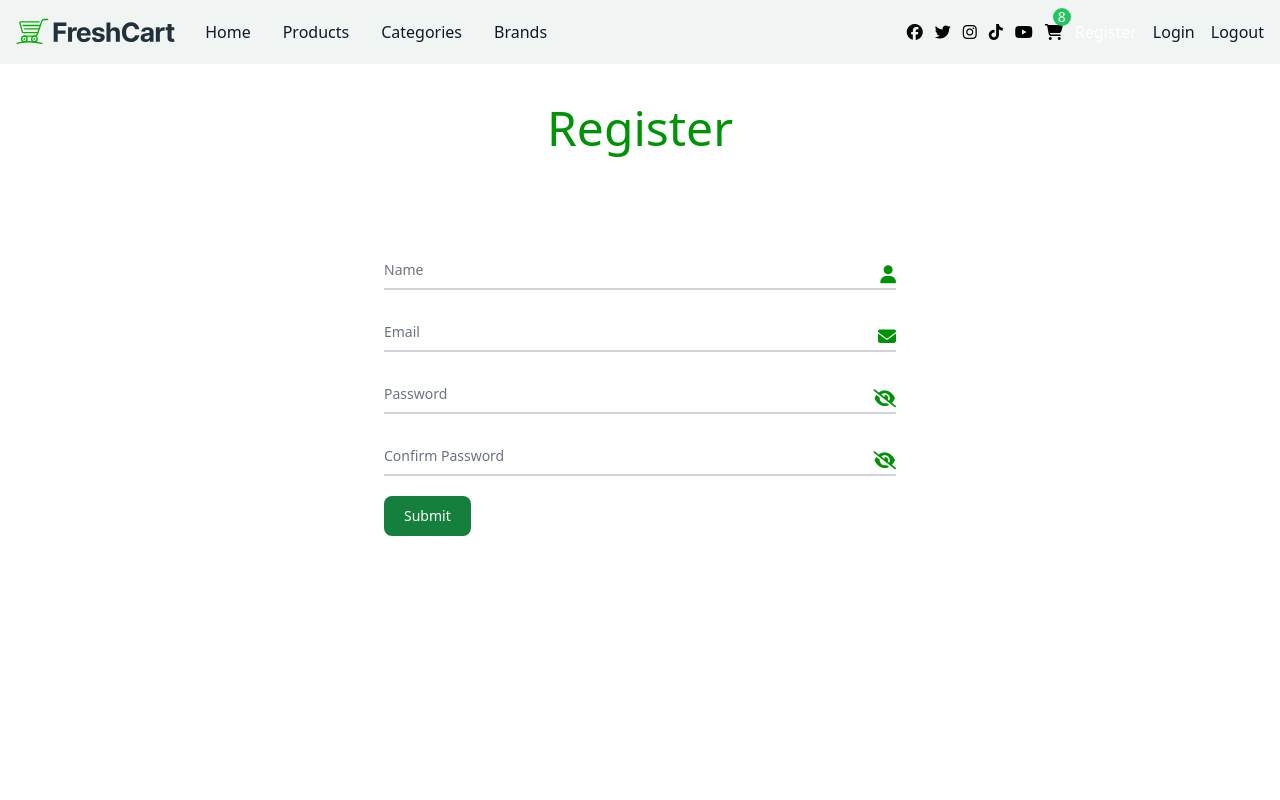
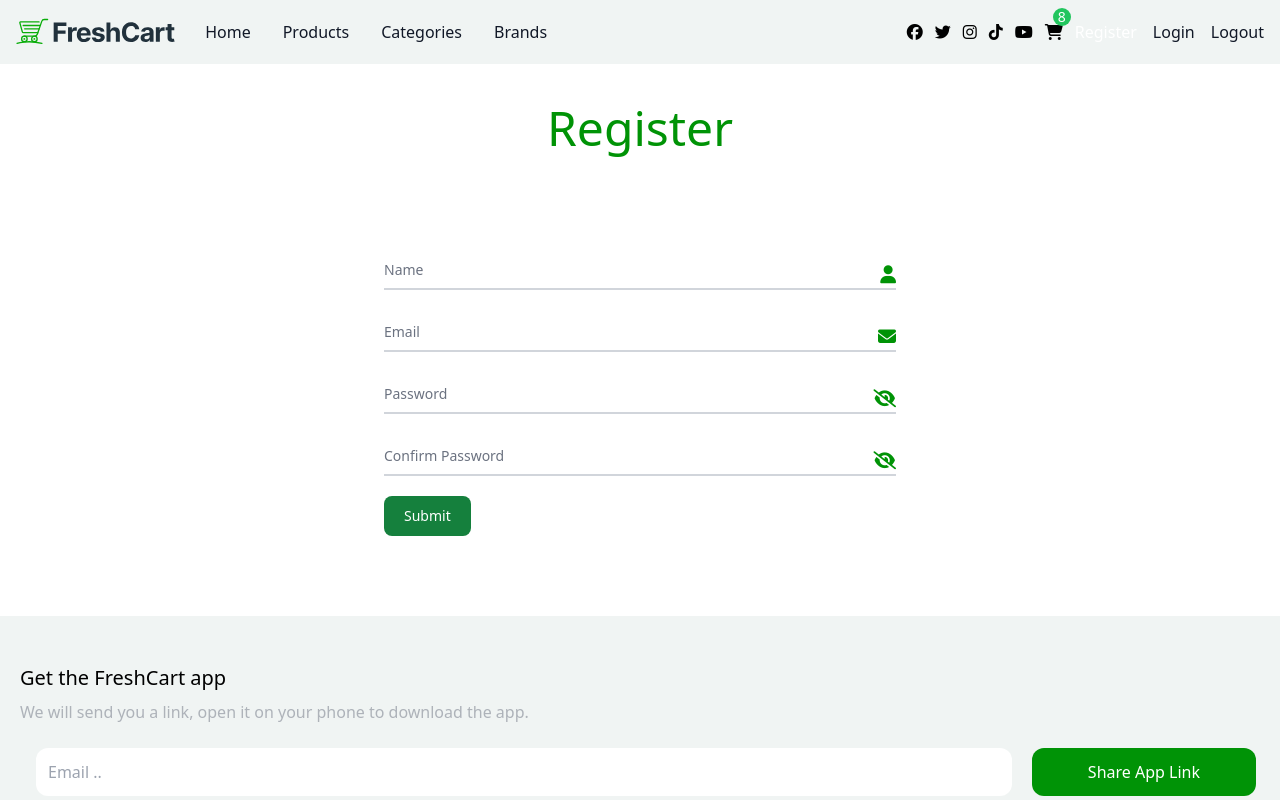
Before and after one commit to HassanMcit/Fresh-Cart, a React (Vite) app: page /Register in a window 1280 px wide. Shown: the top 800 px of the page. Built offline with nearby package versions, Linux system fonts and the light colour scheme.

Commit message:
four commit

```diff
--- a/src/Components/Register/Register.jsx
+++ b/src/Components/Register/Register.jsx
@@ -79,7 +79,7 @@ export default function Register() {
   }
 
   return (
-    <div className="min-h-screen">
+    <div className="pb-20">
       {pressed && <Loading/>}
       <h1 className="text-5xl text-center text-secondary mt-10 mb-24">
         Register
```
